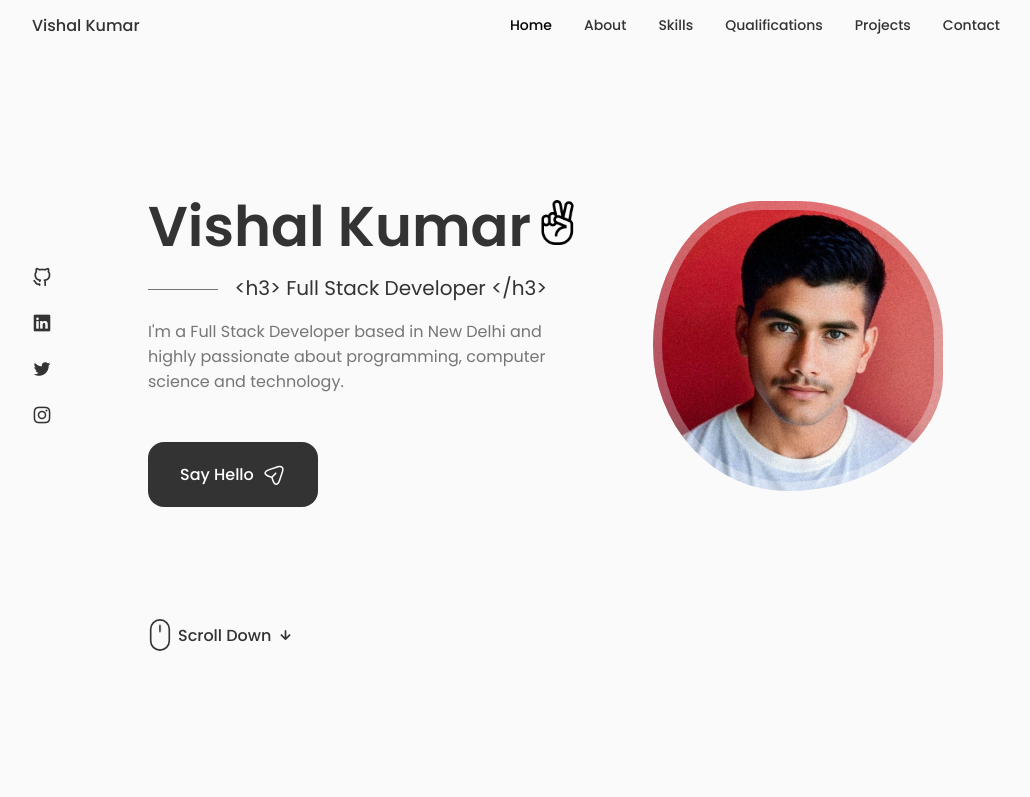
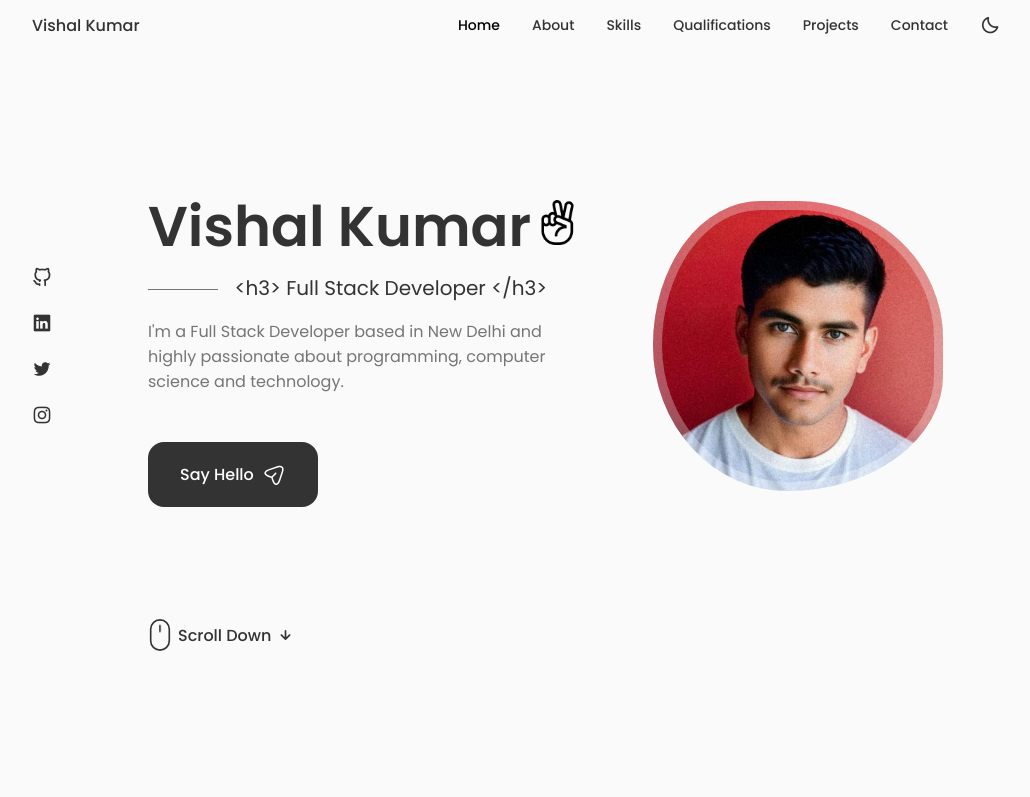
Before and after one commit to iamvishalrathi/My-PortFolio-Website, a React (Create React App) app: page / in a window 1280 px wide. Shown: the top 797 px of the page, without its empty margins (124-1154 px from the left). Built offline with nearby package versions, Linux system fonts and the light colour scheme.

Commit message:
Add dark mode theme with CSS variables and toggle functionality

```diff
--- a/src/components/header/Header.css
+++ b/src/components/header/Header.css
@@ -71,7 +71,7 @@
         bottom: -100%;
         left: 0;
         width: 100%;
-        background-color: var(--body-color);
+        background-color: var(--container-color);
         padding: 2rem 1.5rem 4rem ;
         box-shadow: 0 -1px 4px rgba(0, 0, 0, 0.15);
         border-radius: 1.5rem 1.5rem 0 0;
@@ -126,3 +126,15 @@
         column-gap: 0;
     }
 }
+
+.nav__link i.bx-moon,
+.nav__link i.bx-sun {
+    font-size: 1.25rem;
+    cursor: pointer;
+    transition: 0.3s;
+}
+
+.nav__link i.bx-moon:hover,
+.nav__link i.bx-sun:hover {
+    color: var(--first-color);
+}
--- a/src/components/header/Header.js
+++ b/src/components/header/Header.js
@@ -1,4 +1,4 @@
-import React, { useState } from 'react'
+import React, { useState, useEffect } from 'react'
 import './Header.css'
 
 const Header = () => {
@@ -9,6 +9,23 @@ const Header = () => {
 })
   const [toggle, setToggle] = useState(false)
   const [activeNav, setActiveNav] = useState('#home')
+  const [isDark, setIsDark] = useState(false);
+
+  useEffect(() => {
+    // Check if user previously selected dark theme
+    const savedTheme = localStorage.getItem('selected-theme');
+    if (savedTheme === 'dark') {
+      setIsDark(true);
+      document.body.classList.add('dark-theme');
+    }
+  }, []);
+
+  const toggleTheme = () => {
+    setIsDark(!isDark);
+    document.body.classList.toggle('dark-theme');
+    localStorage.setItem('selected-theme', isDark ? 'light' : 'dark');
+  };
+
   return (
     <header className='header'>
       <nav className='nav container'>
@@ -51,6 +68,11 @@ const Header = () => {
                 <i className='uil uil-message nav__icon'></i> Contact
               </a>
             </li>
+            <li className='nav__item'>
+              <div className='nav__link' onClick={toggleTheme}>
+                <i className={`bx ${isDark ? 'bx-sun' : 'bx-moon'}`}></i>
+              </div>
+            </li>
           </ul>
 
           <i className='uil uil-times nav__close' onClick={()=>setToggle(!toggle)}></i>
--- a/src/index.css
+++ b/src/index.css
@@ -1,3 +1,25 @@
+:root {
+  /* Light Theme Colors */
+  --body-color: #ffffff;
+  --text-color: #4a4a4a;
+  --title-color: #2b2b2b;
+  --container-color: #fafafa;
+  --section-background: #f5f8ff;
+  --card-background: #ffffff;
+  --border-color: #e0e0e0;
+}
+
+body.dark-theme {
+  /* Dark Theme Colors */
+  --body-color: #1c2130;  /* Main background */
+  --text-color: #d1d5db;  /* Comfortable reading text color */
+  --title-color: #ffffff;  /* Clear white for headings */
+  --container-color: #252b3b;  /* Slightly lighter than body */
+  --section-background: #212736;  /* Between body and container */
+  --card-background: #2a3142;  /* Elevated components */
+  --border-color: #313d4f;  /* Subtle borders */
+}
+
 body {
   margin: 0;
   font-family: -apple-system, BlinkMacSystemFont, 'Segoe UI', 'Roboto', 'Oxygen',
@@ -5,6 +27,8 @@ body {
     sans-serif;
   -webkit-font-smoothing: antialiased;
   -moz-osx-font-smoothing: grayscale;
+  background-color: var(--body-color);
+  color: var(--text-color);
 }
 
 code {
```
